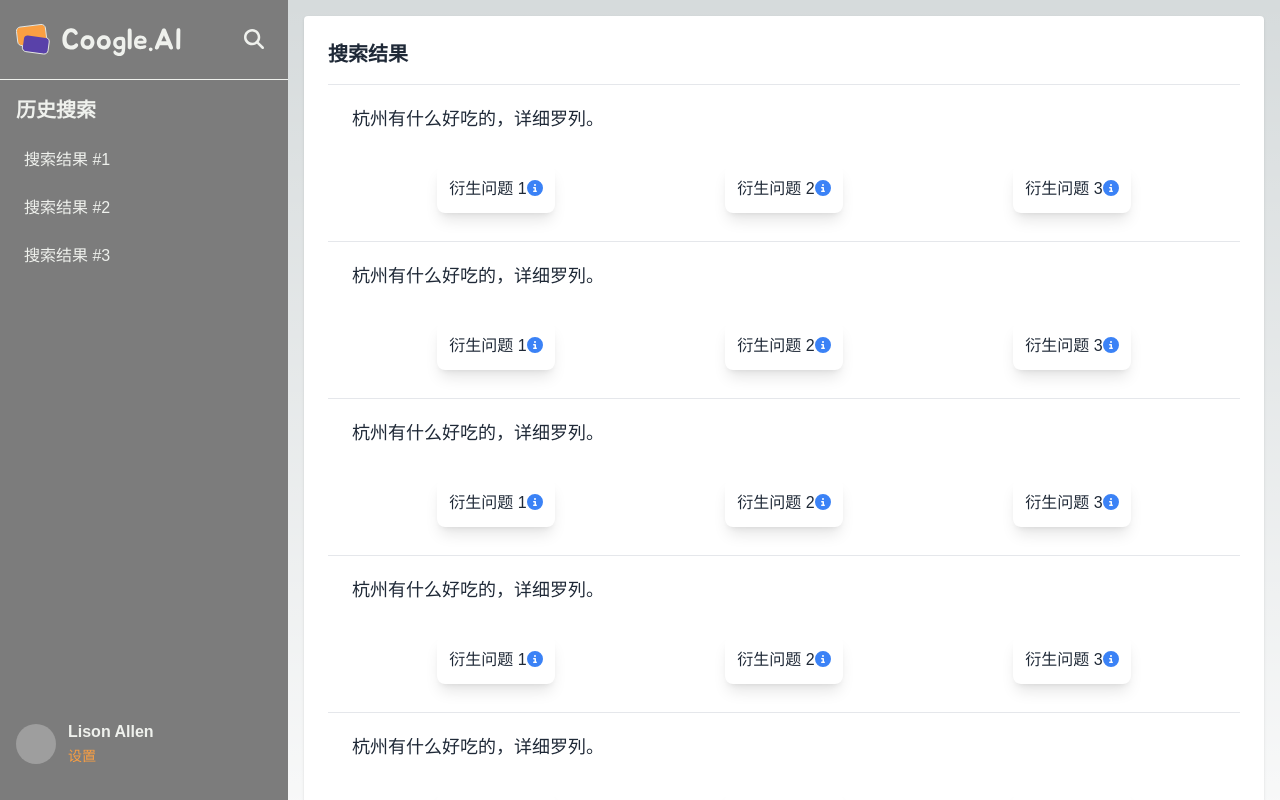
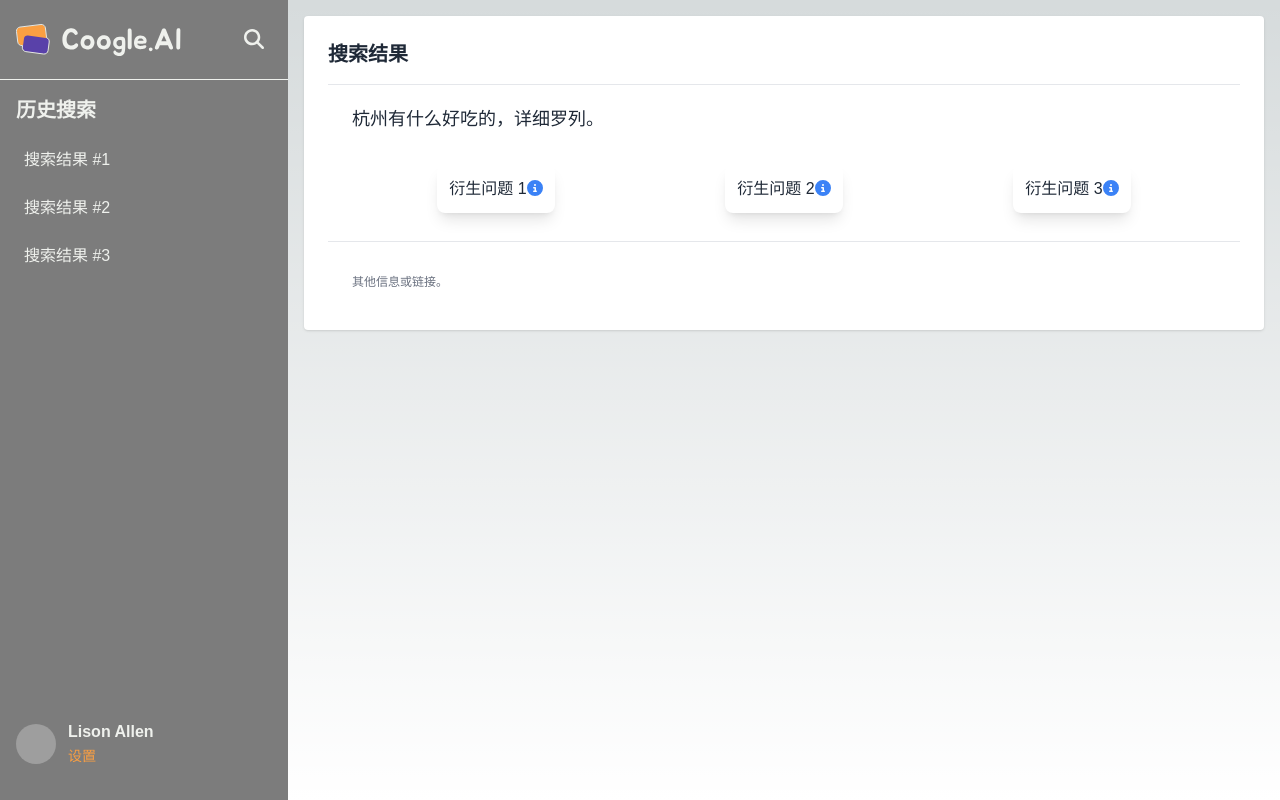
Before and after one commit to blowxian/bitquest_ai, a Next.js app: page /search in a window 1280 px wide. Shown: the top 800 px of the page. Built offline with nearby package versions, Linux system fonts and the light colour scheme; grey boxes are pictures that could not be loaded; a web font is replaced by a local one.

Commit message:
clean codes

```diff
--- a/app/search/page.tsx
+++ b/app/search/page.tsx
@@ -1,39 +1,13 @@
 'use client';
 
-import Header from "@/components/header";
-import SearchBar from "@/components/searchbar";
-import DynamicResultViewer from "@/components/dynamic-result-viewer";
 import {useState, useEffect} from "react";
 import {FontAwesomeIcon} from "@fortawesome/react-fontawesome";
 import {faSearch} from "@fortawesome/free-solid-svg-icons";
 import Markdown from "@/lib/mark-down";
-import axios from "axios";
 import ReferenceCard from "@/components/ReferenceCard";
 import DerivedQuestionCard from "@/components/DerivedQuestionCard";
 import {useSearchParams, useRouter} from 'next/navigation';
 import {GoogleCustomSearchResponse} from "@/pages/api/types";
-
-async function touchUpdate() {
-    // 调用 Next.js API 路由
-    fetch('/api/update', {
-        method: 'POST',
-        headers: {
-            'Content-Type': 'application/json',
-            'Connection': 'keep-alive',
-        },
-        body: JSON.stringify({
-            prompt: `
-合并以下多个搜索结果，结合GPT的知识，生成用户想要的答案，并在回复中标注各条搜索结果的引用部分。
-
-1. 搜索结果1： [搜索结果1的摘要]
-2. 搜索结果2： [搜索结果2的摘要]
-3. 搜索结果3： [搜索结果3的摘要]
-
-结合上述搜索结果和GPT的知识，请提供关于 [用户问题或主题] 的综合性答案，并在回复中明确标注引用的部分。谢谢！
-`
-        }),
-    }).catch(err => console.error('Fetch error:', err));
-}
 
 export default function Page() {
     /*const [count, setCount] = useState({content: 'Answer 1', count: 1});*/
@@ -45,26 +19,12 @@ export default function Page() {
             nextPage: [],
         },
     });
-    const [buffer, setBuffer] = useState('');
-    const [error, setError] = useState('');
+    const searchParams = useSearchParams();
+
     let done = false;
-    const searchParams = useSearchParams();
-    const {replace} = useRouter();
 
     const searchResults = [
         {
-            title: '杭州有什么好吃的，详细罗列。',
-            content: '杭州有什么好吃的，详细罗列。',
-        }, {
-            title: '杭州有什么好吃的，详细罗列。',
-            content: '杭州有什么好吃的，详细罗列。',
-        }, {
-            title: '杭州有什么好吃的，详细罗列。',
-            content: '杭州有什么好吃的，详细罗列。',
-        }, {
-            title: '杭州有什么好吃的，详细罗列。',
-            content: '杭州有什么好吃的，详细罗列。',
-        }, {
             title: '杭州有什么好吃的，详细罗列。',
             content: '杭州有什么好吃的，详细罗列。',
         }];
```
